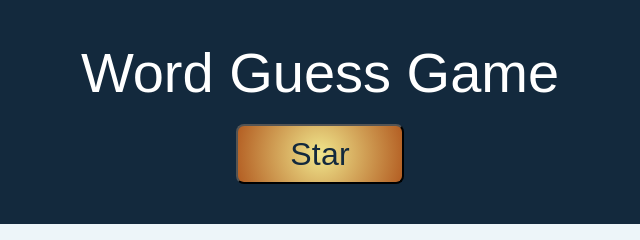
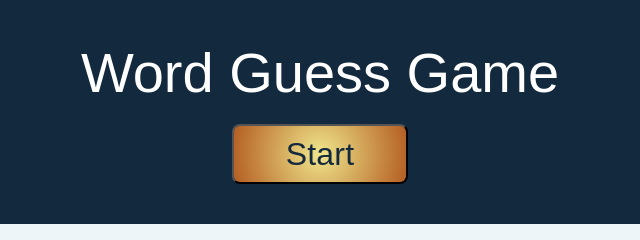
Before and after one commit to csalhab/word-guess-game, a plain HTML site: page index.html in a window 1280 px wide. Shown: the top 240 px of the page, 320-960 px from the left. Drawn offline with Linux system fonts and the light colour scheme.

Commit message:
trying to fix commit issue of crypto in guess

```diff
--- a/assets/css/style.css
+++ b/assets/css/style.css
@@ -3,7 +3,7 @@
 }
 
 body {
-  font-family: Arial, Helvetica, sans-serif;
+  font-family: Arial;
   margin: 0;
   display: flex;
   flex-direction: column;
--- a/assets/js/script.js
+++ b/assets/js/script.js
@@ -21,7 +21,7 @@ var words = [
   "variable",
   "array",
   "modulus",
-  "objects",
+  "object",
   "function",
   "string",
   "boolean",
--- a/index.html
+++ b/index.html
@@ -9,7 +9,7 @@
   <body>
     <header>
       <div class="large-font">Word Guess Game</div>
-      <button class="start-button">Star</button>
+      <button class="start-button">Start</button>
     </header>
 
     <main>
```
